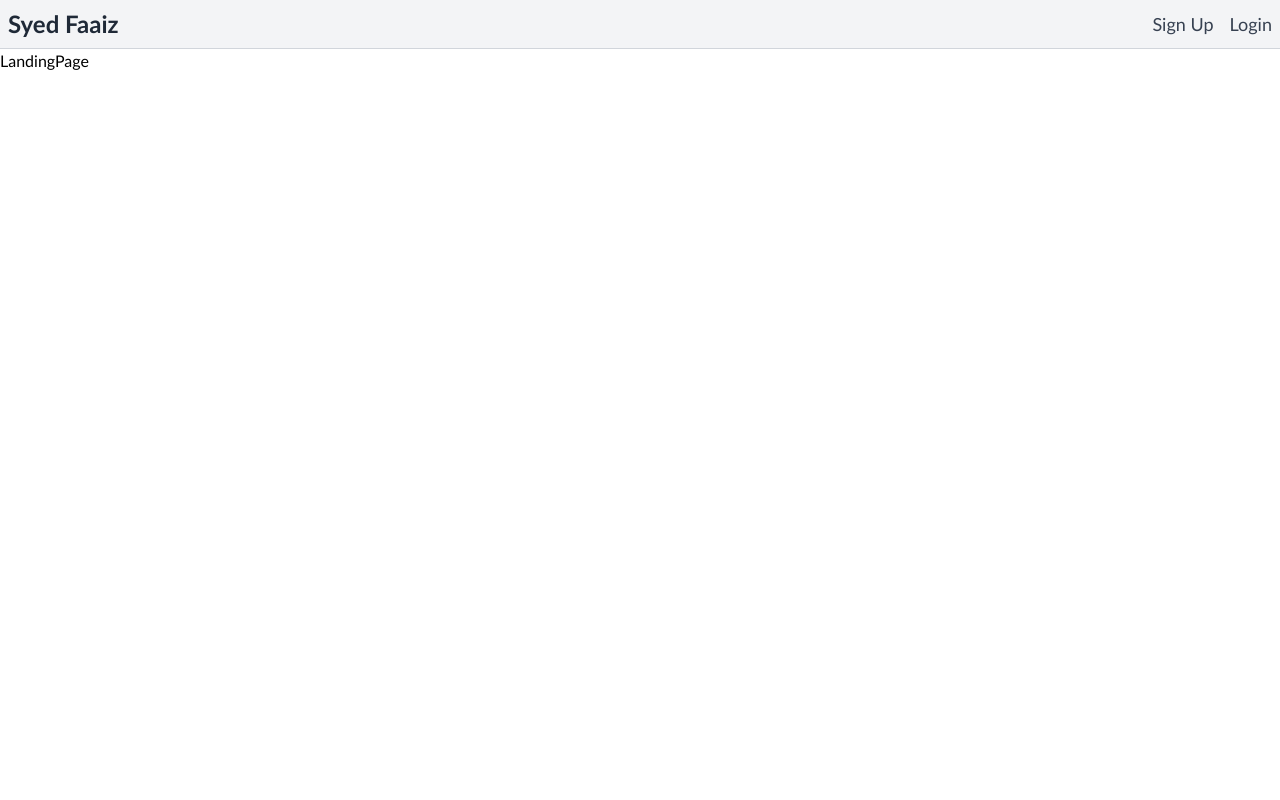
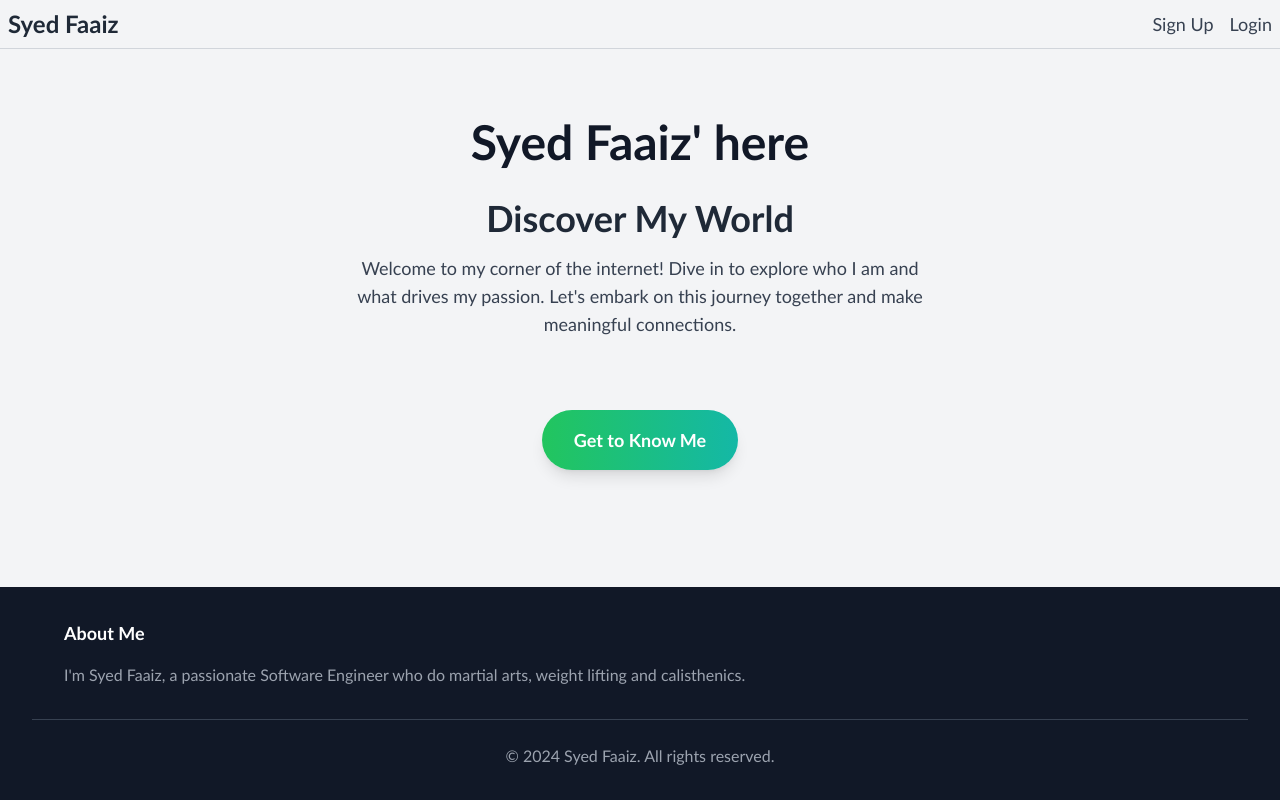
Before and after one commit to syedfaaiz88/frontend, a React (Create React App) app: page / in a window 1280 px wide. Built offline with nearby package versions, Linux system fonts and the light colour scheme.

Commit message:
Enhance Landing Page & Personal Page

```diff
--- a/src/components/LandingPage.js
+++ b/src/components/LandingPage.js
@@ -1,11 +1,34 @@
 import React from "react";
-import Header from "./Layout/Header";
+import Header from "./Layout/Header"; // Adjust the path as needed
+import { Link } from "react-router-dom";
+import Footer from "./Layout/Footer";
 
 export const LandingPage = () => {
   return (
-    <>
+    <div className="font-sans antialiased bg-gray-100 min-h-screen flex flex-col">
       <Header />
-      <div>LandingPage</div>
-    </>
+      <main className="flex-grow container mx-auto p-4 md:p-8 flex flex-col items-center justify-center">
+        <section className="text-center mb-12">
+          <h1 className="text-4xl md:text-5xl font-extrabold text-gray-900 leading-tight mb-6 md:mb-8">
+            Syed Faaiz' here
+          </h1>
+          <h2 className="text-3xl md:text-4xl font-semibold text-gray-800 mb-4">
+            Discover My World
+          </h2>
+          <p className="text-base md:text-lg text-gray-700 max-w-xl mx-auto mb-6">
+            Welcome to my corner of the internet! Dive in to explore who I am
+            and what drives my passion. Let's embark on this journey together
+            and make meaningful connections.
+          </p>
+        </section>
+        <Link
+          to="/personal"
+          className="inline-block px-8 py-4 bg-gradient-to-r from-green-500 to-teal-500 text-white text-lg font-semibold rounded-full shadow-lg transform transition-transform hover:scale-105 hover:shadow-xl duration-300 ease-in-out"
+        >
+          Get to Know Me
+        </Link>
+      </main>
+      <Footer />
+    </div>
   );
 };
--- a/src/components/Layout/Header.js
+++ b/src/components/Layout/Header.js
@@ -108,7 +108,7 @@ const Header = () => {
   return (
     <header className="bg-gray-100 border-b border-gray-300 p-2">
       <div className="container mx-auto flex justify-between items-center">
-        <h1 className="text-2xl font-semibold text-gray-800">Syed Faaiz</h1>
+        <Link to='/' className="text-2xl font-semibold text-gray-800">Syed Faaiz</Link>
         <div className="flex items-center space-x-3">
           {authStatus
             ? renderAuthenticatedUser()
--- a/src/components/Personal/Personal.js
+++ b/src/components/Personal/Personal.js
@@ -1,91 +1,55 @@
 // src/components/Personal.js
 import React from "react";
-import { BsEyeFill } from "react-icons/bs";
-import {
-  FaBirthdayCake,
-  FaBriefcase,
-  FaGraduationCap,
-  FaHandHoldingHeart,
-  FaHeart,
-  FaHome,
-  FaIdCard,
-  FaLanguage,
-} from "react-icons/fa";
-import { GiBodyHeight, GiWeightScale } from "react-icons/gi";
-import { IoMdMale } from "react-icons/io";
-import { MdFlag } from "react-icons/md";
 import { PiSealCheckFill } from "react-icons/pi";
 import TippyIcon from "./TippyIcon";
+import { PersonalInfo } from "./PersonalInfo";
+import { Link } from "react-router-dom";
 
 const Personal = () => {
   return (
-    <div className="max-w-4xl mx-auto p-6 bg-white rounded-lg shadow-md">
-      <div className="flex flex-col mb-6">
-        <img
-          src="https://via.placeholder.com/150"
-          alt="Personal"
-          className="w-32 h-32 rounded-full object-cover mb-4"
-        />
-        <h1 className="text-2xl font-semibold mb-2 flex flex-row items-center gap-2">
-          Syed Faaiz
-          <TippyIcon icon={PiSealCheckFill} placement='right' color='text-green-600' tooltip="Owner of this website."/>
-        </h1>
-      </div>
-      <div className="space-y-4 grid grid-cols-1 md:grid-cols-3">
-        <div className="flex items-center">
-          <TippyIcon id icon={FaBirthdayCake} tooltip="Birthday" />
-          <span>March 29, 2002</span>
+    <div className="w-5/6 min-h-screen mx-auto p-6 bg-white rounded-lg shadow-lg overflow-hidden">
+      {/* Background Image Section */}
+      <div className="relative">
+        <div
+          className="h-72 bg-cover bg-center rounded-t-lg"
+          style={{ backgroundImage: "url('https://via.placeholder.com/1500')" }}
+        >
+          <div className="absolute inset-0 bg-black bg-opacity-30"></div>
         </div>
-        <div className="flex items-center">
-          <TippyIcon icon={IoMdMale} tooltip="Gender" />
-          <span>Male</span>
-        </div>
-        <div className="flex items-center">
-          <TippyIcon icon={GiBodyHeight} tooltip="Height" />
-          <span>5'6''</span>
-        </div>
-        <div className="flex items-center">
-          <TippyIcon icon={BsEyeFill} tooltip="Eye Color" />
-          <span>Black</span>
-        </div>
-        <div className="flex items-center">
-          <TippyIcon icon={GiWeightScale} tooltip="Body Weight" />
-          <span>55 kg</span>
-        </div>
-        <div className="flex items-center">
-          <TippyIcon icon={FaIdCard} tooltip="CNIC" />
-          <span>35202-0563375-1</span>
-        </div>
-        <div className="flex items-center">
-          <TippyIcon icon={FaHandHoldingHeart} tooltip="Religion" />
-          <span>Muslim</span>
-        </div>
-        <div className="flex items-center">
-          <TippyIcon icon={MdFlag} tooltip="Nationality" />
-          <span>Pakistani</span>
-        </div>
-        <div className="flex items-center">
-          <TippyIcon icon={FaHeart} tooltip="Marital Status" />
-          <span>Single</span>
-        </div>
-        {/* New Fields */}
-        <div className="flex items-center">
-          <TippyIcon icon={FaBriefcase} tooltip="Occupation" />
-          <span>Software Engineer</span>
-        </div>
-        <div className="flex items-center">
-          <TippyIcon icon={FaLanguage} tooltip="Languages Spoken" />
-          <span>English, Urdu</span>
-        </div>
-        <div className="flex items-center">
-          <TippyIcon icon={FaGraduationCap} tooltip="Education Level" />
-          <span>Bachelor's Degree</span>
-        </div>
-        <div className="flex items-center">
-          <TippyIcon icon={FaHome} tooltip="Address" />
-          <span>Lahore, Pakistan</span>
+        {/* Profile Picture */}
+        <div className="absolute inset-x-0 bottom-0 flex justify-center">
+          <img
+            src="profile.JPG"
+            alt="Profile"
+            className="w-44 h-44 rounded-full border-4 border-white shadow-md -mb-16"
+          />
         </div>
       </div>
+
+      {/* Profile Information */}
+      <div className="text-center mt-20 mb-6">
+        <h1 className="text-3xl font-semibold mb-2 flex flex-row items-center justify-center gap-2">
+          Syed Faaiz
+          <TippyIcon
+            icon={PiSealCheckFill}
+            placement="right"
+            color="text-blue-500"
+            tooltip="Actually I dont have this on other plateforms but on this website I am the boss I can have everything I love."
+          />
+        </h1>
+        <p className="text-gray-600 mb-4">
+          Software Engineer | Fitness enthusiast
+        </p>
+        <Link
+          to="/connect-with-me"
+          className="inline-block px-6 py-2 text-white bg-gradient-to-r from-green-500 to-teal-500 hover:shadow-xl hover:scale-105 rounded-full shadow-lg hover:bg-blue-600 transition"
+        >
+          Connect With Me
+        </Link>
+      </div>
+
+      {/* Personal Information */}
+      <PersonalInfo />
     </div>
   );
 };
--- /dev/null
+++ b/src/components/Personal/PersonalInfo.js
@@ -0,0 +1,76 @@
+import React from "react";
+import TippyIcon from "./TippyIcon";
+import { BsEyeFill } from "react-icons/bs";
+import {
+  FaBirthdayCake,
+  FaBriefcase,
+  FaGraduationCap,
+  FaHandHoldingHeart,
+  FaHeart,
+  FaHome,
+  FaIdCard,
+  FaLanguage,
+} from "react-icons/fa";
+import { GiBodyHeight, GiWeightScale } from "react-icons/gi";
+import { IoMdMale } from "react-icons/io";
+import { MdFlag } from "react-icons/md";
+
+export const PersonalInfo = () => {
+  return (
+    <div className="space-y-4 grid frid-cols-1 sm:grid-cols-2 md:grid-cols-3 lg:grid-cols-5">
+      <div className="flex items-center">
+        <TippyIcon id icon={FaBirthdayCake} tooltip="Birthday" />
+        <span>March 29, 2002</span>
+      </div>
+      <div className="flex items-center">
+        <TippyIcon icon={IoMdMale} tooltip="Gender" />
+        <span>Male</span>
+      </div>
+      <div className="flex items-center">
+        <TippyIcon icon={GiBodyHeight} tooltip="Height" />
+        <span>5'6''</span>
+      </div>
+      <div className="flex items-center">
+        <TippyIcon icon={BsEyeFill} tooltip="Eye Color" />
+        <span>Black</span>
+      </div>
+      <div className="flex items-center">
+        <TippyIcon icon={GiWeightScale} tooltip="Body Weight" />
+        <span>55 kg</span>
+      </div>
+      <div className="flex items-center">
+        <TippyIcon icon={FaIdCard} tooltip="CNIC" />
+        <span>35202-0563375-1</span>
+      </div>
+      <div className="flex items-center">
+        <TippyIcon icon={FaHandHoldingHeart} tooltip="Religion" />
+        <span>Muslim</span>
+      </div>
+      <div className="flex items-center">
+        <TippyIcon icon={MdFlag} tooltip="Nationality" />
+        <span>Pakistani</span>
+      </div>
+      <div className="flex items-center">
+        <TippyIcon icon={FaHeart} tooltip="Marital Status" />
+        <span>Single</span>
+      </div>
+      {/* New Fields */}
+      <div className="flex items-center">
+        <TippyIcon icon={FaBriefcase} tooltip="Occupation" />
+        <span>Software Engineer</span>
+      </div>
+      <div className="flex items-center">
+        <TippyIcon icon={FaLanguage} tooltip="Languages Spoken" />
+        <span>English, Urdu</span>
+      </div>
+      <div className="flex items-center">
+        <TippyIcon icon={FaGraduationCap} tooltip="Education Level" />
+        <span>Bachelor's Degree</span>
+      </div>
+      <div className="flex items-center">
+        <TippyIcon icon={FaHome} tooltip="Address" />
+        <span>Lahore, Pakistan</span>
+      </div>
+    </div>
+  );
+};
--- a/src/components/Personal/TippyIcon.js
+++ b/src/components/Personal/TippyIcon.js
@@ -6,7 +6,7 @@ const TippyIcon = ({ placement, icon: Icon, tooltip, color }) => {
     return (
       <Tippy content={tooltip} placement={placement ? placement : 'left'} arrow>
         <div>
-          <Icon className={`text-2xl text-gray-500 mr-2 cursor-pointer ${color ? color : ''} `} />
+          <Icon className={`text-2xl  mr-2 cursor-pointer ${color ? color : 'text-gray-500'} `} />
         </div>
       </Tippy>
     );
--- a/src/index.css
+++ b/src/index.css
@@ -6,32 +6,20 @@
     font-family: 'Gill Sans', 'Gill Sans MT', Calibri, 'Trebuchet MS', sans-serif;
 }
 
-/* Scrollbar styles for webkit browsers */
+/* WebKit-based browsers (Chrome, Safari) */
 ::-webkit-scrollbar {
-    width: 12px; /* Width of the scrollbar */
+  width: 8px; /* Adjust the width of the scrollbar */
 }
 
 ::-webkit-scrollbar-track {
-    background: #f1f1f1; /* Background color of the scrollbar track */
-    border-radius: 10px; /* Rounds the corners of the scrollbar track */
+  background: #f1f1f1; /* Track color */
 }
 
 ::-webkit-scrollbar-thumb {
-    background: #888; /* Color of the scroll thumb */
-    border-radius: 10px; /* Rounds the corners of the scroll thumb */
+  background: #888; /* Thumb color */
+  border-radius: 4px; /* Rounded corners for the thumb */
 }
 
 ::-webkit-scrollbar-thumb:hover {
-    background: #555; /* Color of the scroll thumb on hover */
+  background: #555; /* Thumb color on hover */
 }
-
-  /* Firefox scrollbar styles */
-  * {
-    scrollbar-width: thin; /* Makes the scrollbar thinner */
-    scrollbar-color: #888 #f1f1f1; /* Color of the thumb and track */
-  }
-
-  /* Scrollbar styles for Edge and Internet Explorer */
-  .ms-scrollbar {
-    -ms-overflow-style: -ms-autohiding-scrollbar; /* Hides the scrollbar until needed */
-  }
```
Also changed, not shown: public/profile.JPG (added). Lines whose indentation alone changed are shown as unchanged.
